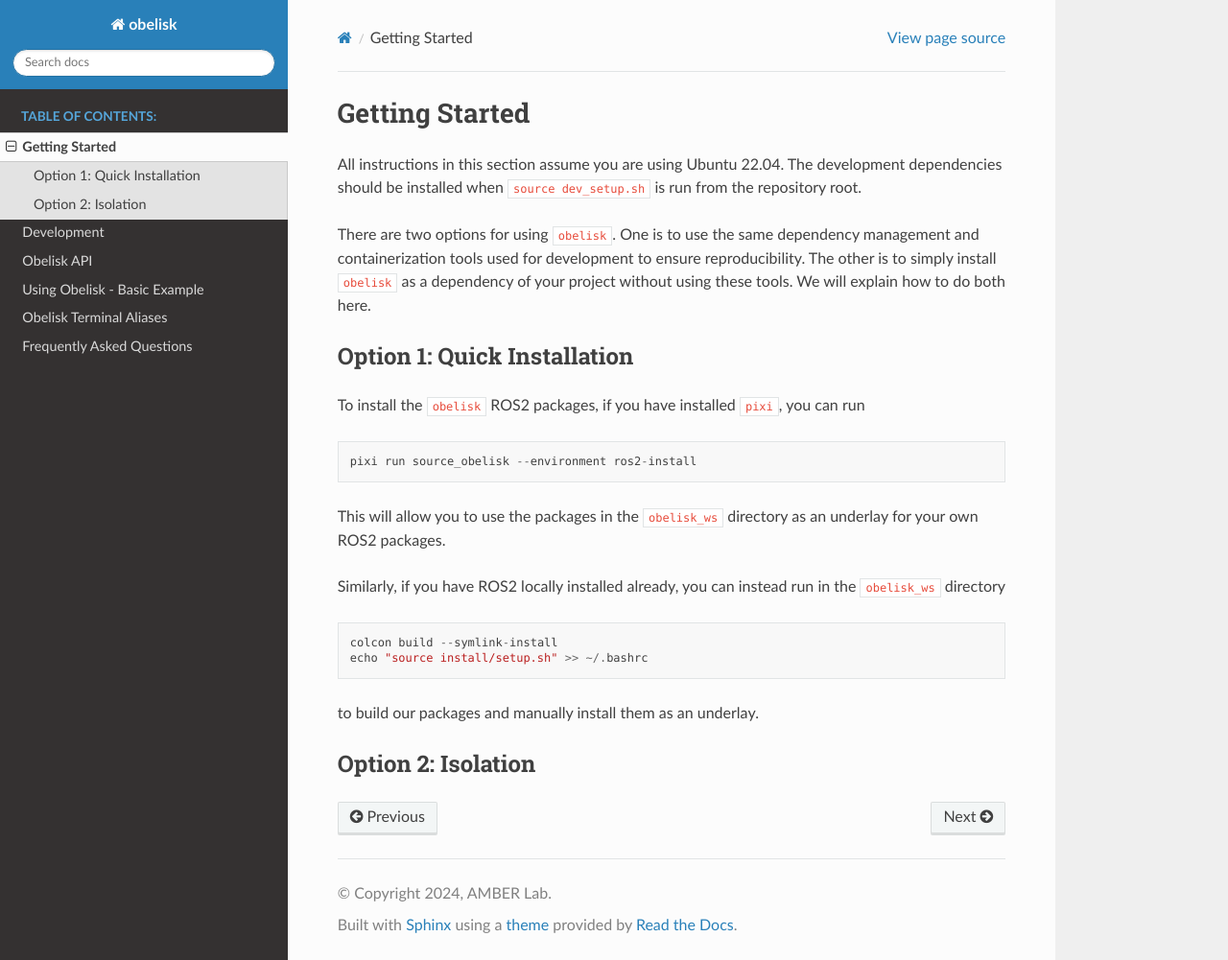
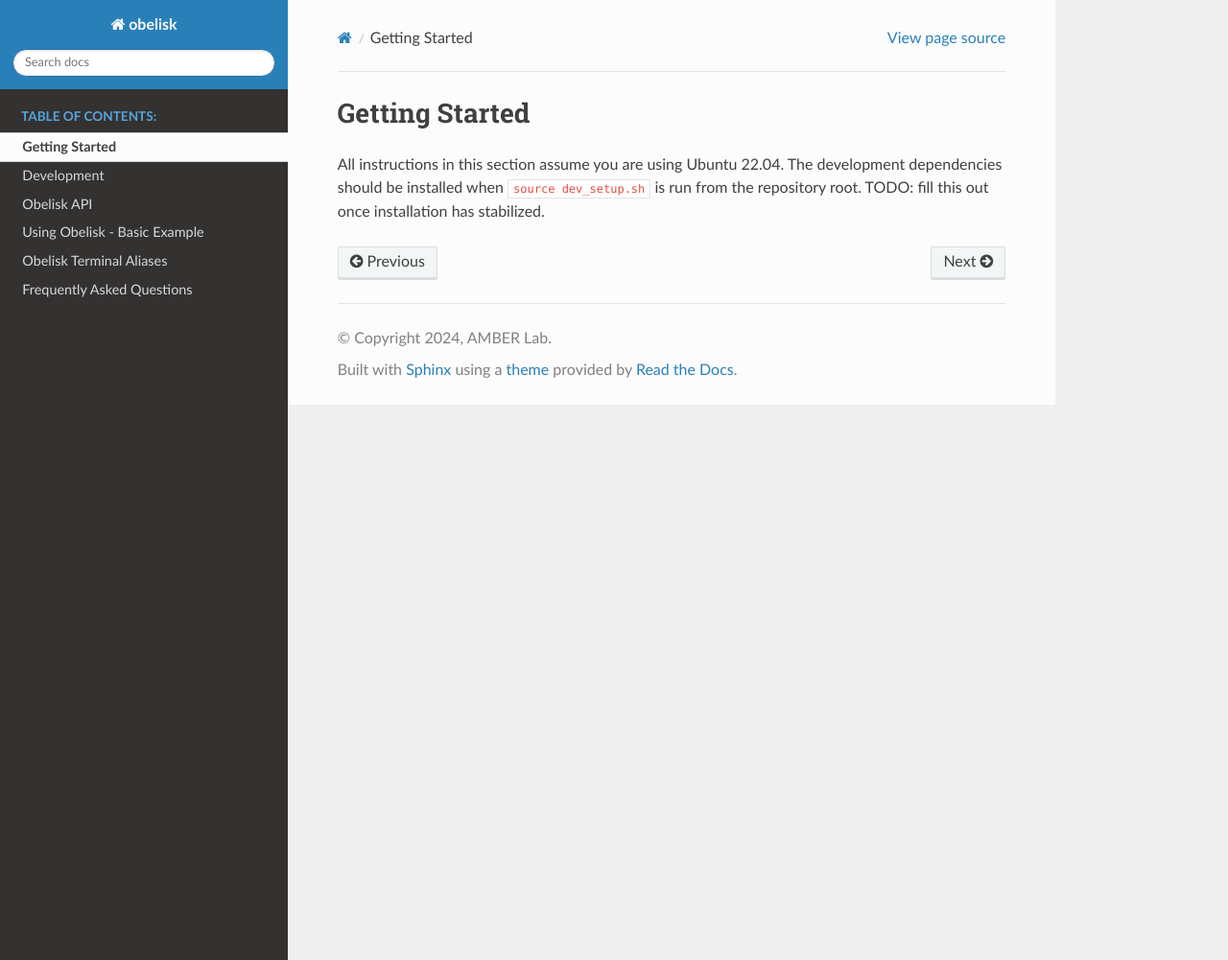
Before and after one commit to Caltech-AMBER/obelisk, a Sphinx documentation site: the page built from docs/source/getting_started.md, in a window 1280 px wide and 1001 px high. Shown: the whole window at 96% size. Built offline with Sphinx 7.4.7 and the Read the Docs theme 2.0.0, drawn with Linux system fonts in a browser that asks for light colours.

Commit message:
commented out stuff in getting_started

````diff
--- a/docs/source/getting_started.md
+++ b/docs/source/getting_started.md
@@ -1,7 +1,7 @@
 # Getting Started
-All instructions in this section assume you are using Ubuntu 22.04. The development dependencies should be installed when `source dev_setup.sh` is run from the repository root.
+All instructions in this section assume you are using Ubuntu 22.04. The development dependencies should be installed when `source dev_setup.sh` is run from the repository root. TODO: fill this out once installation has stabilized.
 
-There are two options for using `obelisk`. One is to use the same dependency management and containerization tools used for development to ensure reproducibility. The other is to simply install `obelisk` as a dependency of your project without using these tools. We will explain how to do both here.
+<!-- There are two options for using `obelisk`. One is to use the same dependency management and containerization tools used for development to ensure reproducibility. The other is to simply install `obelisk` as a dependency of your project without using these tools. We will explain how to do both here.
 
 ## Option 1: Quick Installation
 To install the `obelisk` ROS2 packages, if you have installed `pixi`, you can run
@@ -15,11 +15,11 @@ Similarly, if you have ROS2 locally installed already, you can instead run in th
 colcon build --symlink-install
 echo "source install/setup.sh" >> ~/.bashrc
 ```
-to build our packages and manually install them as an underlay.
+to build our packages and manually install them as an underlay. -->
 
 <!-- TODO(@ahl): when the `obelisk_py` and `obelisk_cpp` packages have content, include instructions for how to install them as well. -->
 
-## Option 2: Isolation
+<!-- ## Option 2: Isolation -->
 <!-- TODO(@ahl): look this over and verify how to use isolation to do dependency management. Update docs in a separate PR. -->
 <!-- Once you have cloned this repository, you can run in the repo root:
 ```
````
